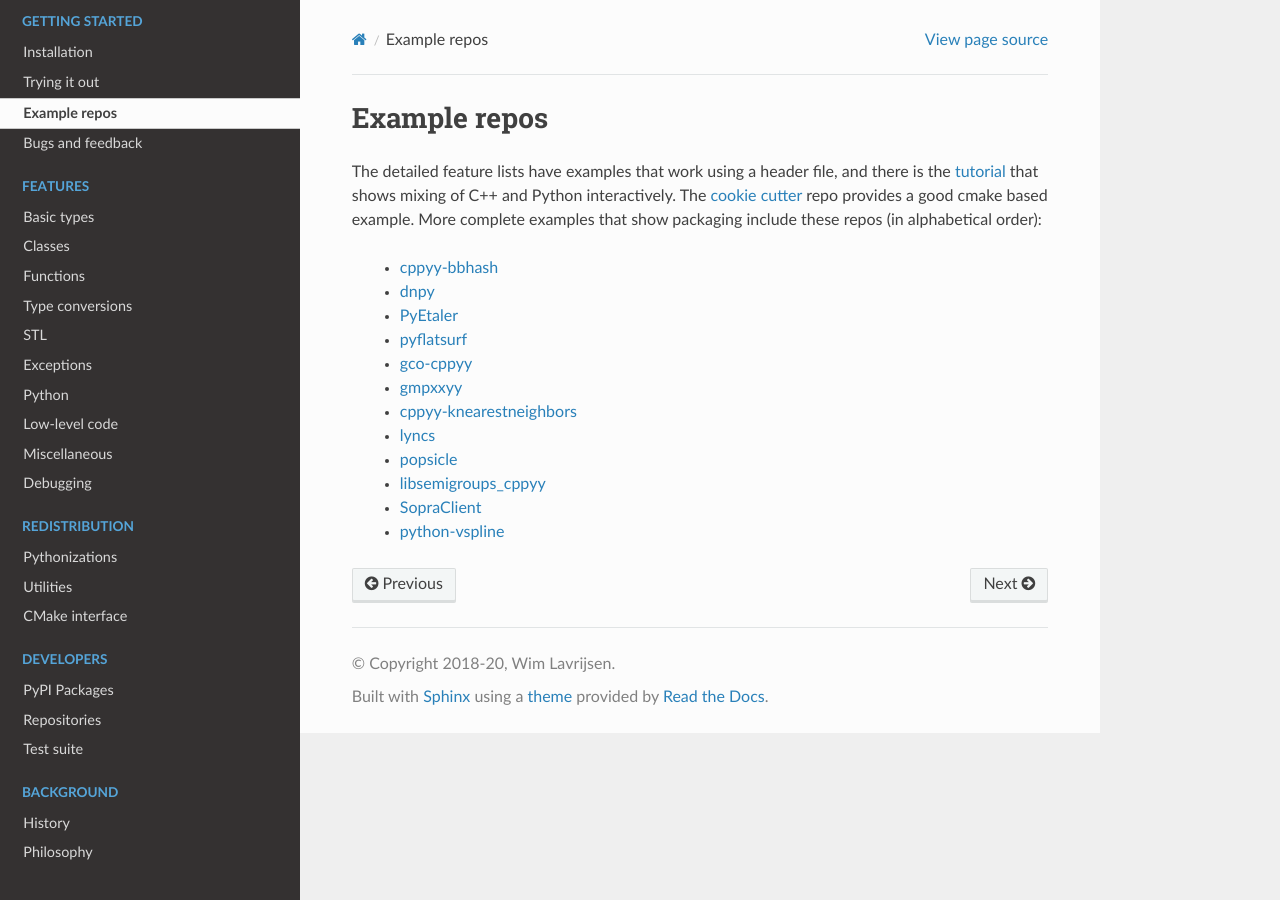
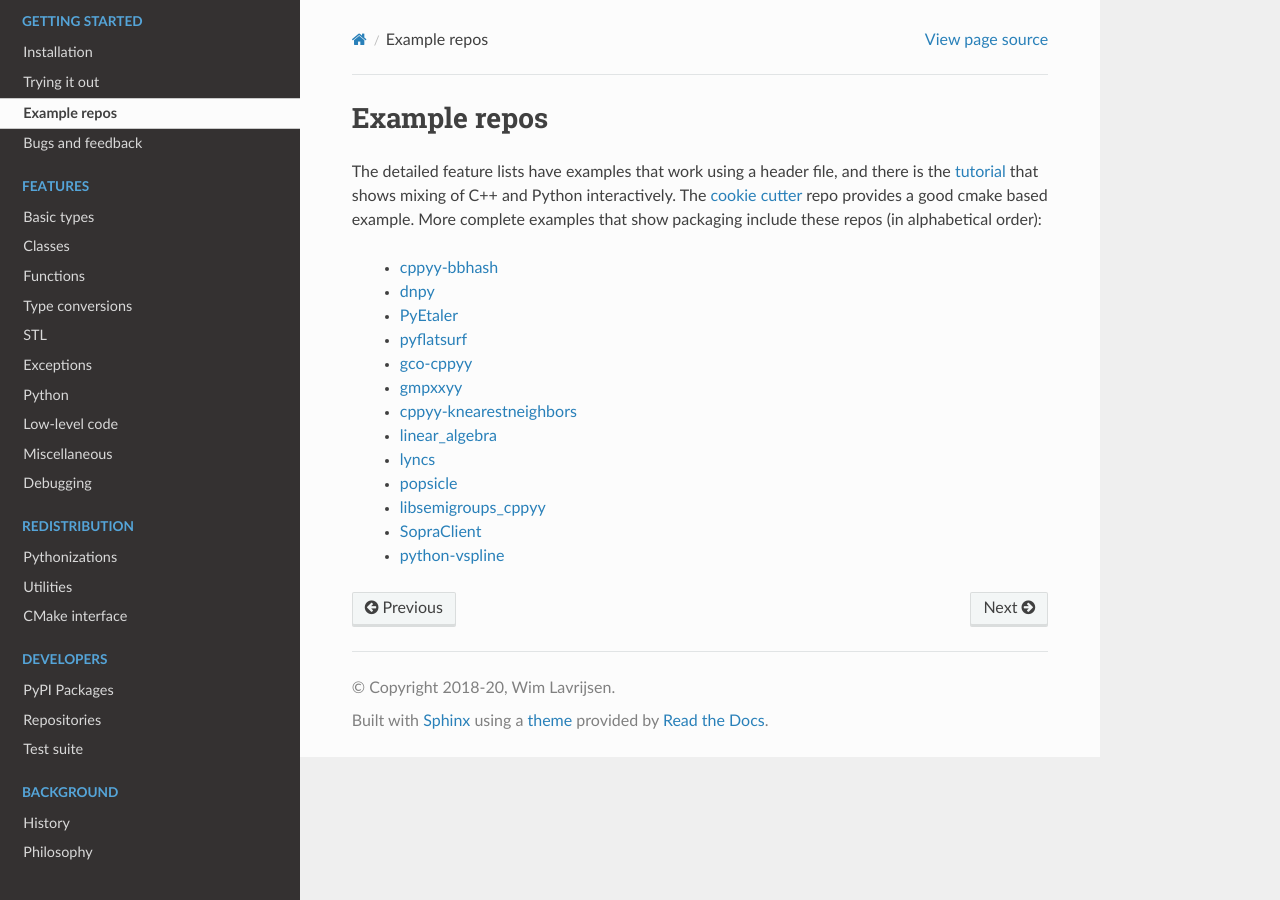
Before and after one commit to wlav/cppyy, a Sphinx documentation site: the page built from doc/source/examples.rst, in a window 1280 px wide. Built offline with Sphinx 7.4.7 and the Read the Docs theme 2.0.0, drawn with Linux system fonts in a browser that asks for light colours.

Commit message:
add another example repo

```diff
--- a/doc/source/examples.rst
+++ b/doc/source/examples.rst
@@ -16,6 +16,7 @@ alphabetical order):
  * `gco-cppyy`_
  * `gmpxxyy`_
  * `cppyy-knearestneighbors`_
+ * `linear_algebra`_
  * `lyncs`_
  * `popsicle`_
  * `libsemigroups_cppyy`_
@@ -31,6 +32,7 @@ alphabetical order):
 .. _gco-cppyy: https://github.com/agoose77/gco-cppyy
 .. _gmpxxyy: https://github.com/flatsurf/gmpxxyy
 .. _cppyy-knearestneighbors: https://github.com/jclay/cppyy-knearestneighbors-example
+.. _linear_algebra: https://github.com/pressureless/linear_algebra
 .. _lyncs: https://github.com/sbacchio/lyncs
 .. _popsicle: https://github.com/kunitoki/popsicle
 .. _libsemigroups_cppyy: https://github.com/libsemigroups/libsemigroups_cppyy
```
